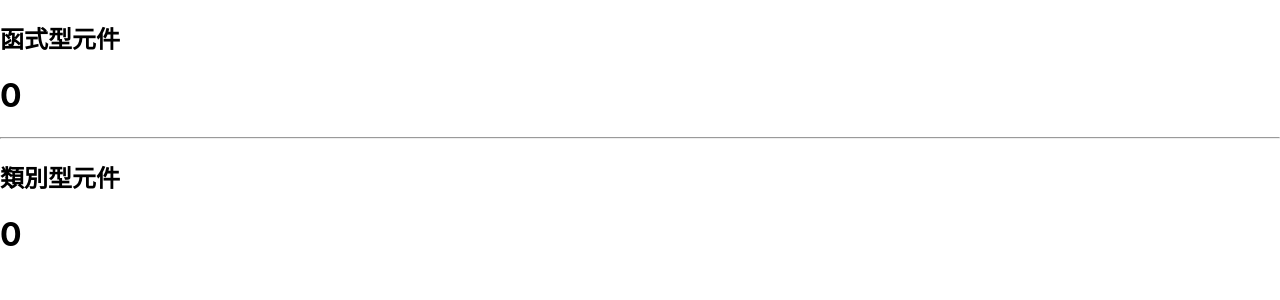
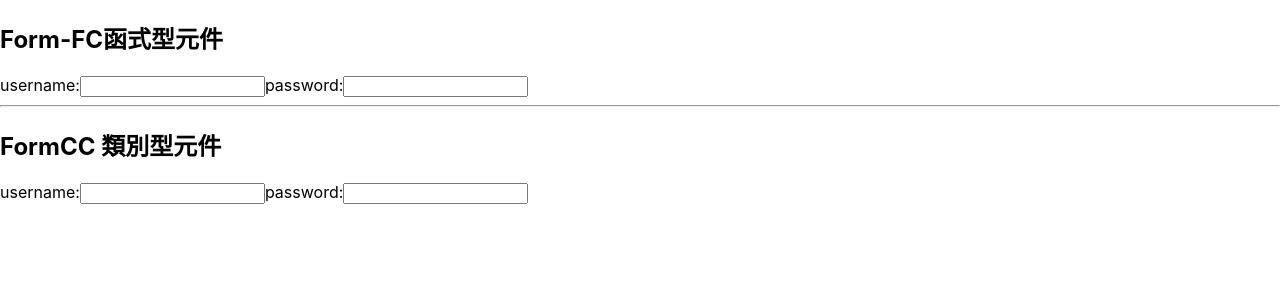
Before and after one commit to karinhsin/React_tutorial, a React (Create React App) app: page / in a window 1280 px wide. Shown: the top 300 px of the page. Built offline with nearby package versions, Linux system fonts and the light colour scheme.

Commit message:
新增狀態為物件值-類別vs函式元件範例

```diff
--- a/src/App.js
+++ b/src/App.js
@@ -1,14 +1,12 @@
-import CounterFC from './components/CounterFC'
-import CounterCC from './components/CounterCC'
+import FormFC from './components/FormFC'
+import FormCC from './components/FormCC'
 
 function App() {
   return (
     <>
-      <h2>函式型元件</h2>
-      <CounterFC />
+      <FormFC />
       <hr />
-      <h2>類別型元件</h2>
-      <CounterCC />
+      <FormCC />
     </>
   )
 }
--- /dev/null
+++ b/src/components/FormCC.js
@@ -0,0 +1,42 @@
+import React from 'react'
+
+class FormCC extends React.Component {
+    constructor() {
+        super()
+        // 定義狀態的初始值
+        this.state = {
+            username: '',
+            password: '',
+        }
+    }
+
+    render() {
+        return (
+            <>
+                <h2>FormCC 類別型元件</h2>
+        username:
+                <input
+                    type="text"
+                    value={this.state.username}
+                    onChange={(event) => {
+                        this.setState({
+                            username: event.target.value,
+                        })
+                    }}
+                />
+        password:
+                <input
+                    type="text"
+                    value={this.state.password}
+                    onChange={(event) => {
+                        this.setState({
+                            password: event.target.value,
+                        })
+                    }}
+                />
+            </>
+        )
+    }
+}
+
+export default FormCC
--- /dev/null
+++ b/src/components/FormFC.js
@@ -0,0 +1,42 @@
+import React, { useState } from 'react'
+
+function FormFC() {
+    // [得到狀態, 設定狀態] = useState(初始值)
+    //這個範例的狀態其實是物件
+    //state(是物件值時)，初始值不要寫以下幾種：null, {} , 沒寫
+    //要把物件值中的屬性描述寫出來
+    const [loginData, setLoginData] = useState({
+        username: '',
+        password: '',
+    })
+
+    return (
+        <>
+            <h2>Form-FC函式型元件</h2>
+            username:
+            <input
+            type="text"
+            value={loginData.username}
+            onChange={(event)=>{
+                setLoginData({
+                    ...loginData,
+                    username: event.target.value,
+                })
+              }}
+            />
+            password:
+            <input
+            type="text"
+            value={loginData.password}
+            onChange={(event) => {
+                setLoginData({
+                    ...loginData,
+                    password: event.target.value,
+                })
+             }}
+            />
+        </>
+    )
+}
+
+export default FormFC
```
